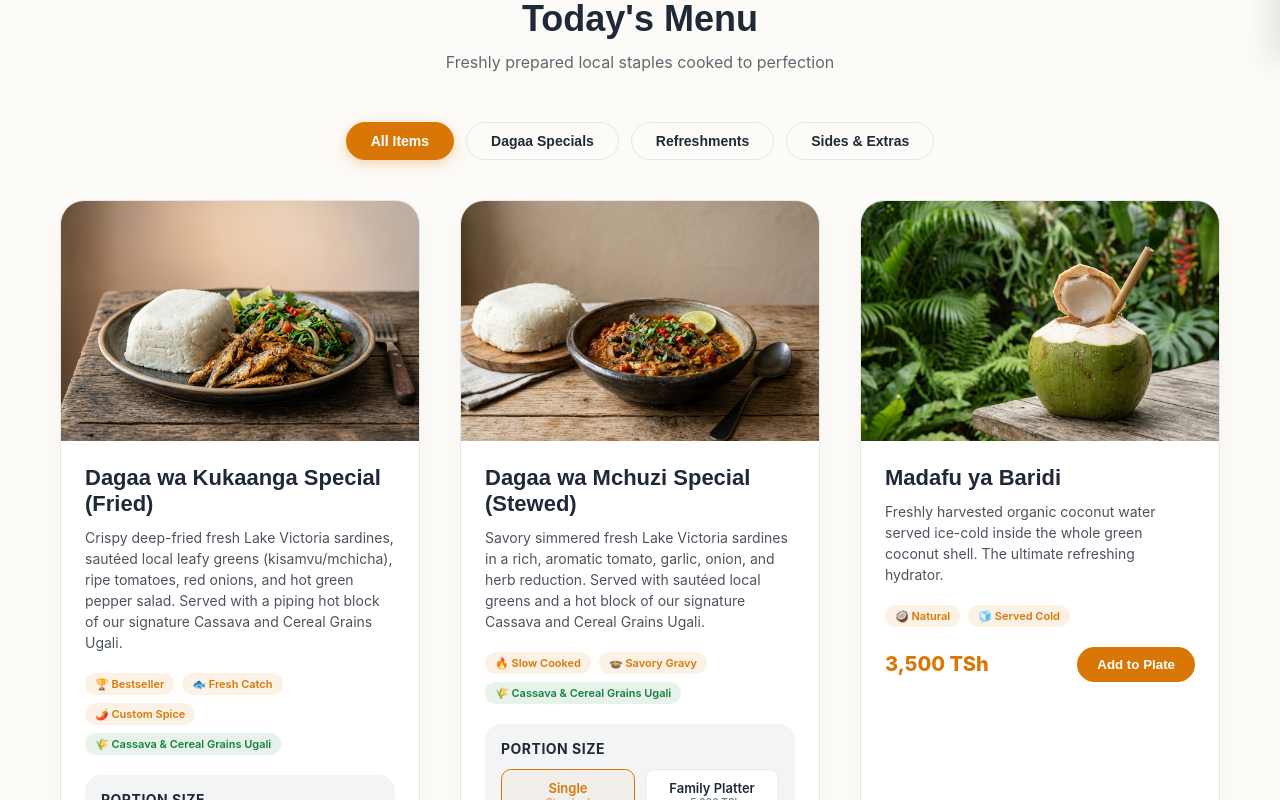
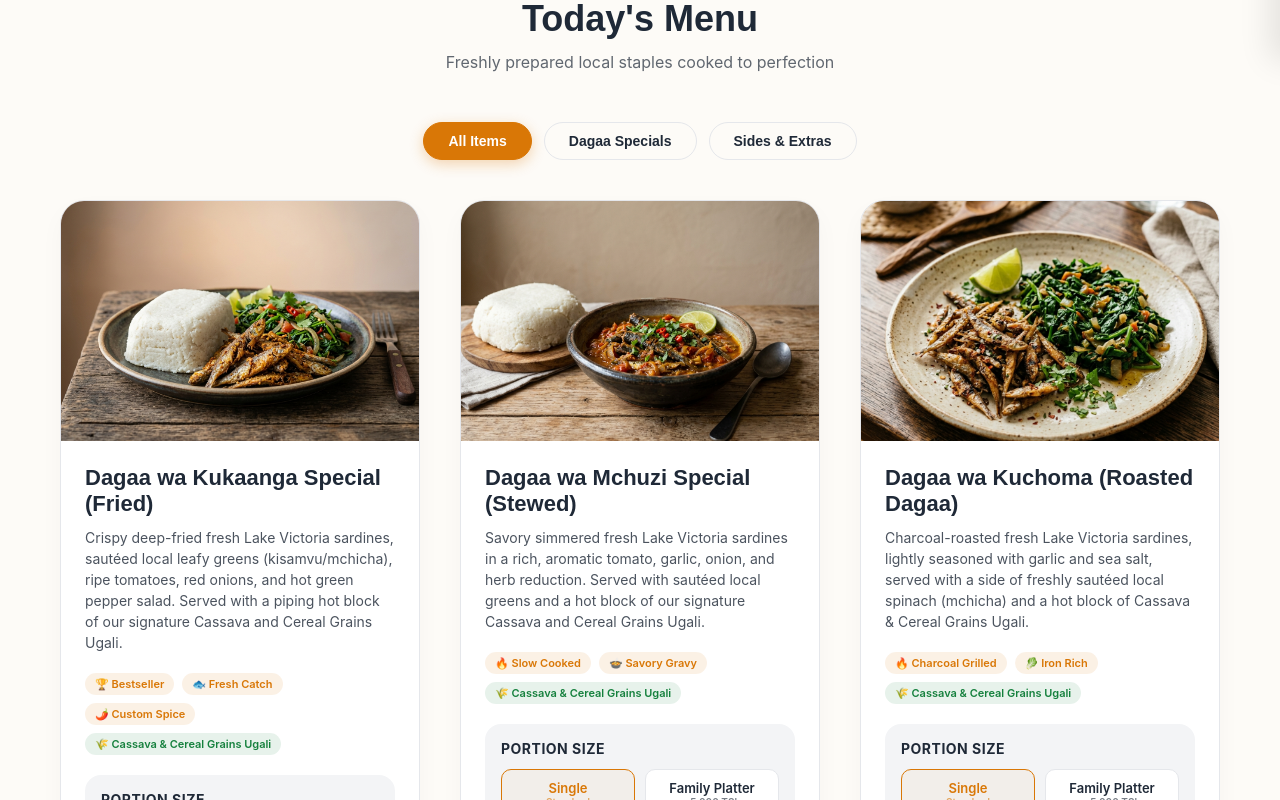
Before and after one commit to rolandlazaro16/ugalipoint, a Next.js app: page / in a window 1280 px wide. Shown: the part 740-1540 px from the top of the page. Built offline with nearby package versions, Linux system fonts and the light colour scheme.

Commit message:
feat: replace madafu with roasted dagaa and mchicha

```diff
--- a/src/app/page.tsx
+++ b/src/app/page.tsx
@@ -19,7 +19,7 @@ interface MenuItem {
   title: string;
   description: string;
   basePrice: number;
-  category: "dagaa" | "drinks" | "sides";
+  category: "dagaa" | "sides";
   badges: string[];
   hasUgali: boolean;
   hasPepper: boolean;
@@ -58,15 +58,15 @@ const MENU_ITEMS: MenuItem[] = [
     image: "/dagaa_stewed.jpg"
   },
   {
-    id: "madafu",
-    title: "Madafu ya Baridi",
-    description: "Freshly harvested organic coconut water served ice-cold inside the whole green coconut shell. The ultimate refreshing hydrator.",
-    basePrice: 3500,
-    category: "drinks",
-    badges: ["🥥 Natural", "🧊 Served Cold"],
-    hasUgali: false,
-    hasPepper: false,
-    image: "/madafu.jpg"
+    id: "dagaa-roast",
+    title: "Dagaa wa Kuchoma (Roasted Dagaa)",
+    description: "Charcoal-roasted fresh Lake Victoria sardines, lightly seasoned with garlic and sea salt, served with a side of freshly sautéed local spinach (mchicha) and a hot block of Cassava & Cereal Grains Ugali.",
+    basePrice: 8500,
+    category: "dagaa",
+    badges: ["🔥 Charcoal Grilled", "🥬 Iron Rich"],
+    hasUgali: true,
+    hasPepper: true,
+    image: "/dagaa_roast_mchicha_v2.jpg"
   },
   {
     id: "pilipili-kukaanga",
@@ -107,16 +107,18 @@ const INITIAL_REVIEWS: Review[] = [
 
 export default function Home() {
   // Category Filter
-  const [category, setCategory] = useState<"all" | "dagaa" | "drinks" | "sides">("all");
+  const [category, setCategory] = useState<"all" | "dagaa" | "sides">("all");
 
   // Customization States (keyed by Item ID)
   const [portions, setPortions] = useState<Record<string, string>>({
     "dagaa-fried": "Single",
     "dagaa-stewed": "Single",
+    "dagaa-roast": "Single",
   });
   const [peppers, setPeppers] = useState<Record<string, string>>({
     "dagaa-fried": "Medium",
     "dagaa-stewed": "Medium",
+    "dagaa-roast": "Medium",
   });
 
   // Cart State
@@ -424,13 +426,13 @@ export default function Home() {
 
           {/* Menu Categories */}
           <div className="category-filters">
-            {(["all", "dagaa", "drinks", "sides"] as const).map((cat) => (
+            {(["all", "dagaa", "sides"] as const).map((cat) => (
               <button
                 key={cat}
                 className={`filter-btn ${category === cat ? "active" : ""}`}
                 onClick={() => setCategory(cat)}
               >
-                {cat === "all" ? "All Items" : cat === "dagaa" ? "Dagaa Specials" : cat === "drinks" ? "Refreshments" : "Sides & Extras"}
+                {cat === "all" ? "All Items" : cat === "dagaa" ? "Dagaa Specials" : "Sides & Extras"}
               </button>
             ))}
           </div>
```
Also changed, not shown: public/dagaa_roast_mchicha.jpg (added), public/dagaa_roast_mchicha_v2.jpg (added).
